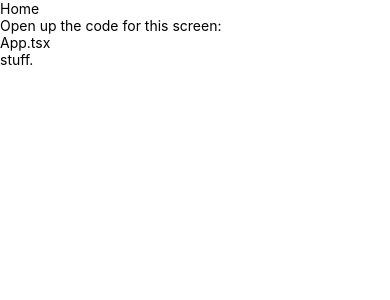
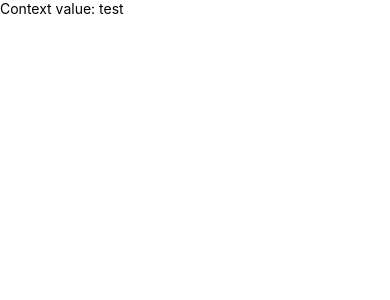
Before and after one commit to MartinL551/Hitser_Picker, a React Native app: screen / in a window 390 px wide. Shown: the top 300 px of the page. Built offline with nearby package versions, Linux system fonts and the light colour scheme.

Commit message:
update: context passing through

```diff
--- a/App.tsx
+++ b/App.tsx
@@ -1,13 +1,13 @@
 import { ScreenContent } from '@/components/ScreenContent';
 import { StatusBar } from 'expo-status-bar';
-
+import { HitserProvider } from '@/store/HisterContext';
+import { SpinnerScreen } from '@/screens/spinner/SpinnerScreen';
 import './global.css';
 
 export default function App() {
   return (
-    <>
-      <ScreenContent title="Home" path="App.tsx"></ScreenContent>
-      <StatusBar style="auto" />
-    </>
+    <HitserProvider>
+      <SpinnerScreen />
+    </HitserProvider>
   );
 }
--- a/package.json
+++ b/package.json
@@ -16,9 +16,11 @@
     "expo-status-bar": "~3.0.8",
     "nativewind": "latest",
     "react": "19.1.0",
+    "react-dom": "19.1.0",
     "react-native": "0.81.5",
     "react-native-reanimated": "~4.1.1",
     "react-native-safe-area-context": "~5.6.0",
+    "react-native-web": "^0.21.0",
     "react-native-worklets": "0.5.1"
   },
   "devDependencies": {
--- /dev/null
+++ b/src/screens/spinner/SpinnerScreen.tsx
@@ -0,0 +1,13 @@
+import { hitserContext } from '@/store/HisterContext';
+import React from 'react';
+import { Text, View } from 'react-native';
+
+export const SpinnerScreen = () => {
+  const { hitserValues } = React.useContext(hitserContext);
+
+  return (
+    <View>
+      <Text>Context value: { hitserValues } </Text>
+    </View>
+  );
+};
--- a/src/store/HisterContext.tsx
+++ b/src/store/HisterContext.tsx
@@ -1,19 +1,19 @@
 import * as React from "react";
-import HitserItemsType from "../types/HitserItemsType";
+import { HitserItemsType } from "@/types/HitserItemsType";
 
 
 
 
 export const hitserContext = React.createContext();
 
-const HitserProvider = (props) => {
+export const HitserProvider = ({ children }) => {
 
-    const [hitserValues, setHitserValues] = React.useState();
+    const [hitserValues, setHitserValues] = React.useState('test');
 
     return (
                 // this is the provider providing state
-        <hitserContext.Provider value={[hitserValues, setHitserValues]}>
-            {props.children}
+        <hitserContext.Provider value={{hitserValues, setHitserValues}}>
+            {children}
         </hitserContext.Provider>
     );
 };
```
Also changed, not shown: src/screens/spinner/spinner.tsx (deleted), 1 other file (tests, documents, lock files or other folders).
